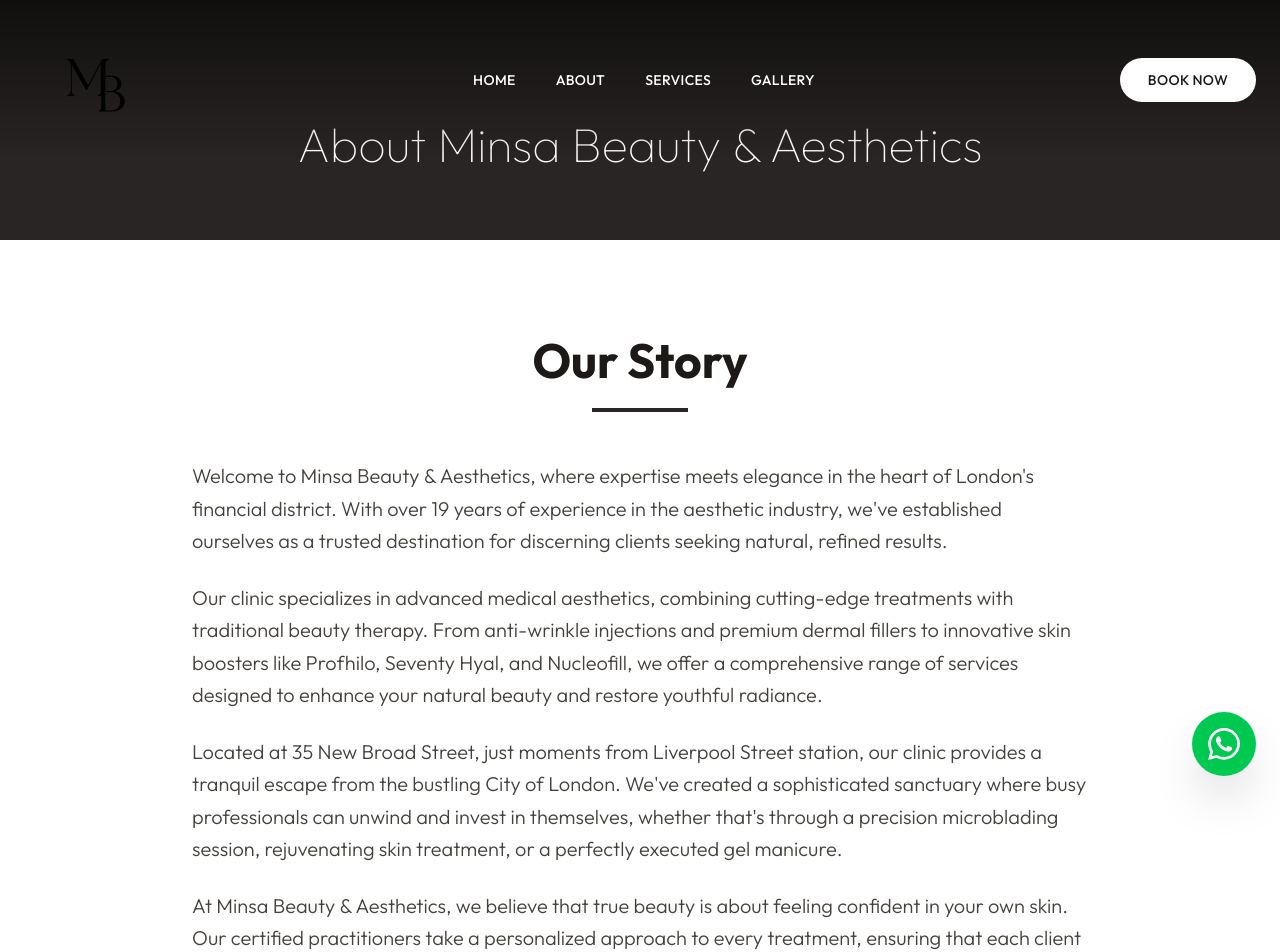
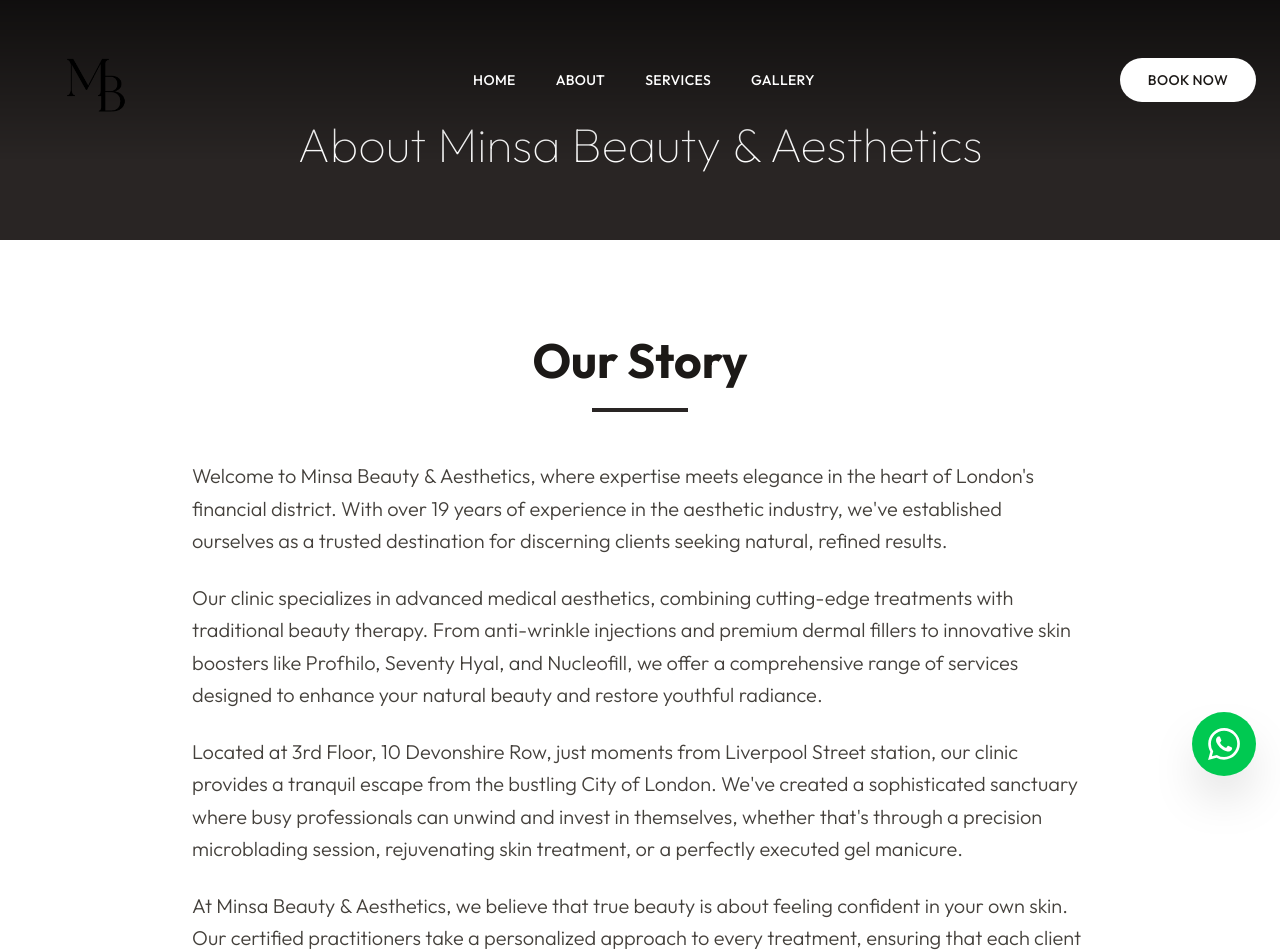
Before and after one commit to abbaszain00/minsa-beauty, a Next.js app: page /about in a window 1280 px wide. Shown: the top 952 px of the page. Built offline with nearby package versions, Linux system fonts and the light colour scheme.

Commit message:
Update business address

```diff
--- a/app/about/page.tsx
+++ b/app/about/page.tsx
@@ -54,13 +54,13 @@
               </p>
 
               <p className="text-lg md:text-xl text-stone-700 mb-6 font-light leading-relaxed">
-                Located at 35 New Broad Street, just moments from Liverpool
-                Street station, our clinic provides a tranquil escape from the
-                bustling City of London. We&apos;ve created a sophisticated
-                sanctuary where busy professionals can unwind and invest in
-                themselves, whether that&apos;s through a precision microblading
-                session, rejuvenating skin treatment, or a perfectly executed
-                gel manicure.
+                Located at 3rd Floor, 10 Devonshire Row, just moments from
+                Liverpool Street station, our clinic provides a tranquil escape
+                from the bustling City of London. We&apos;ve created a
+                sophisticated sanctuary where busy professionals can unwind and
+                invest in themselves, whether that&apos;s through a precision
+                microblading session, rejuvenating skin treatment, or a
+                perfectly executed gel manicure.
               </p>
 
               <p className="text-lg md:text-xl text-stone-700 font-light leading-relaxed">
--- a/components/Footer.tsx
+++ b/components/Footer.tsx
@@ -22,9 +22,9 @@
           <div>
             <h3 className="text-xl font-bold mb-4">Location</h3>
             <p className="text-stone-400 font-light">
-              35 New Broad Street
+              3rd Floor, 10 Devonshire Row
               <br />
-              London, EC2M 1NH
+              EC2M 4RH
               <br />
               United Kingdom
             </p>
```
